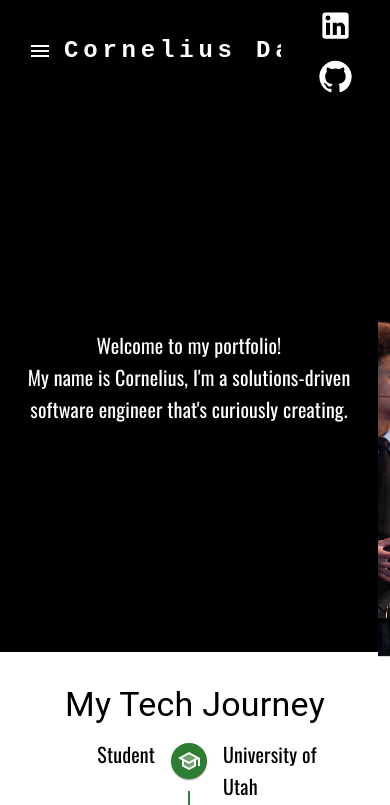
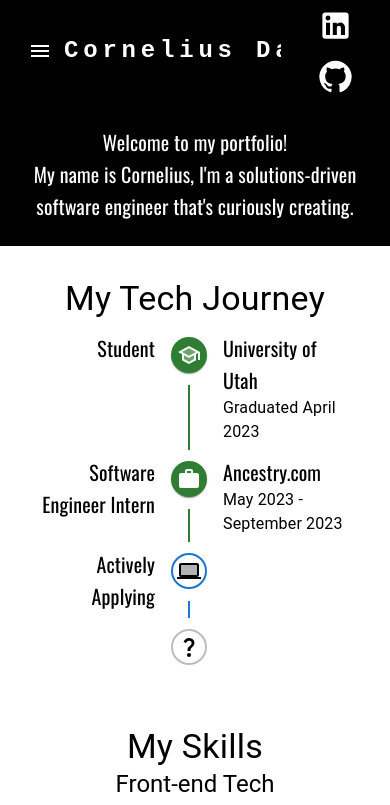
Before and after one commit to ValentaCodes/second-portfolio, a React (Create React App) app: page / in a window 390 px wide. Shown: the top 805 px of the page. Built offline with nearby package versions, Linux system fonts and the light colour scheme.

Commit message:
fixed image styling

```diff
--- a/src/components/PortContain/Home.css
+++ b/src/components/PortContain/Home.css
@@ -1,12 +1,13 @@
 @media (max-width: 910px) {
-  /* .image {
-    height: 200;
-  } */
+  .image {
+    display: none !important;
+  }
   .home-stack {
-    display: flex;
-    flex-direction: column;
+    display: flex !important;
+    flex-direction: column !important;
   }
   .welcome-text {
+    text-align: center;
     padding: 0;
     margin: 0;
   }
--- a/src/pages/Home.jsx
+++ b/src/pages/Home.jsx
@@ -32,7 +32,7 @@ function Home() {
           curiously creating.
         </Typography>
         <ImageList
-          sx={{ height: 550 }}
+          sx={{ height: 555 }}
           cols={1}
           rowHeight={900}
           className={'image'}
```
